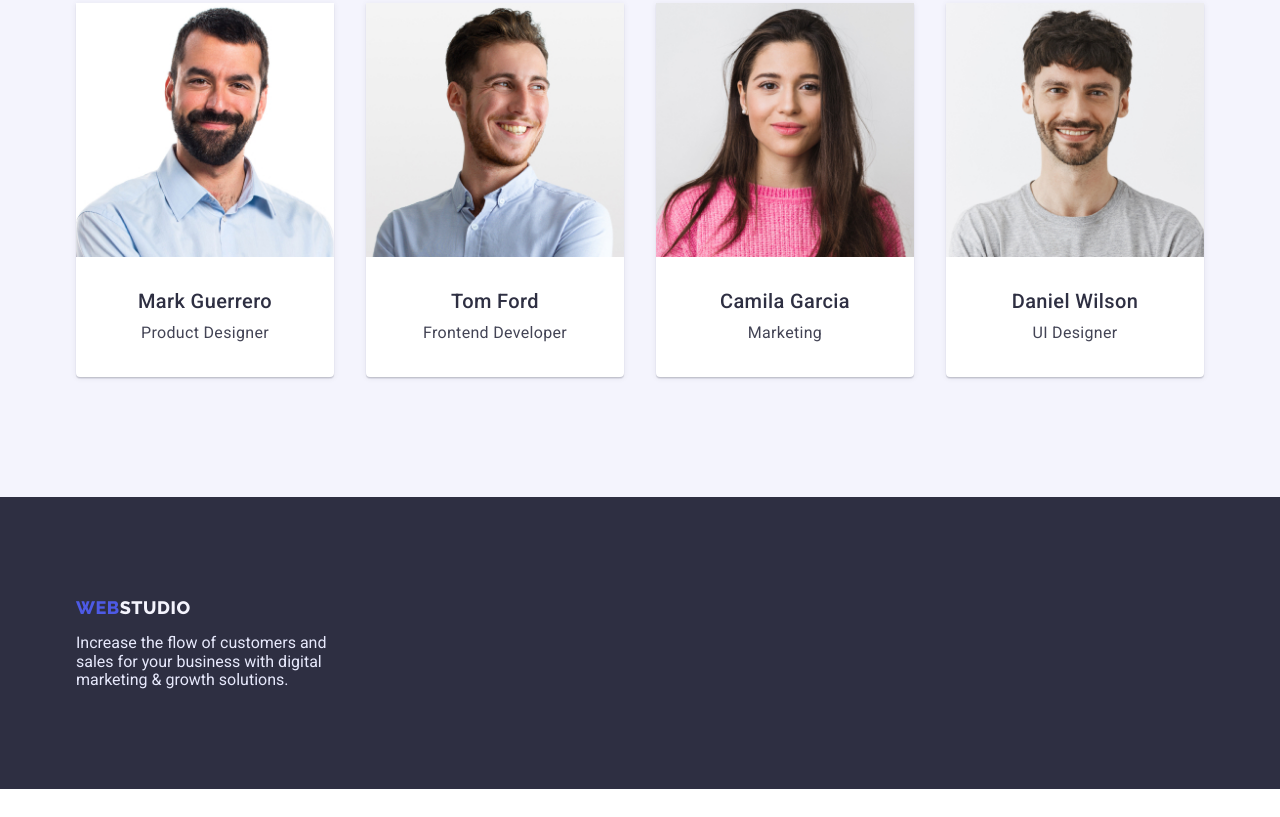
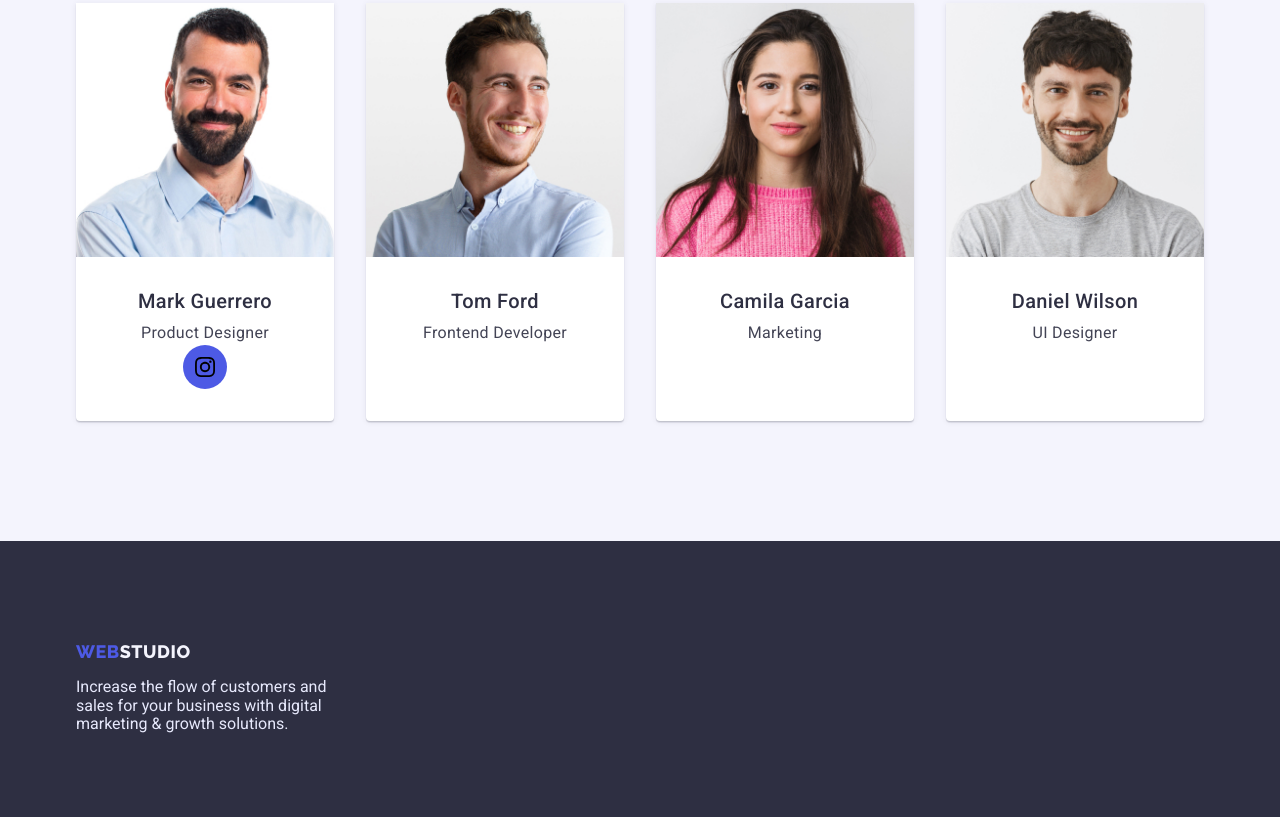
Before and after one commit to Sychov-Yurii/goit-markup-hw-04, a plain HTML site: page index.html in a window 1280 px wide. Shown: the part 1801-2618 px from the top of the page. Before the commit the page ends 2590 px from the top, so only its background shows below. Drawn offline with nearby package versions, Linux system fonts and the light colour scheme.

Commit message:
first icon

```diff
--- a/css/styles.css
+++ b/css/styles.css
@@ -120,7 +120,6 @@ img {
 
 .header-item {
     display: flex;
-
 }
 
 .header-link {
@@ -131,6 +130,7 @@ img {
     color:var(--NAVY-BLUE);
     display: flex;
 }
+
 .header-link:hover {
     color:#404bbf;
 }
@@ -158,13 +158,21 @@ img {
 
 .order-service {
     background-color:var(--NAVY-BLUE);
+    background-image: linear-gradient(
+        rgba(46, 47, 66, 0.7),
+        rgba(46, 47, 66, 0.7)
+    ),
+    url(../images/people-office-1.jpg);
+    background-repeat: no-repeat;
+    background-position: center;
+    background-size: cover;
     text-align: center;
     padding-top: 188px;
     padding-bottom: 188px;
+
 }
 
 .order-title {
-    background-color:var(--NAVY-BLUE);
     font-size: 56px;
     line-height: 1.07;
     text-align: center;
@@ -276,6 +284,10 @@ img {
     margin-bottom: 120px;
 }
 
+.strategy-wrap {
+
+}
+
 /*3 Section*/
 
 .section-about-position
@@ -345,15 +357,37 @@ margin-bottom: 120px;
     background-color: #FFFFFF;
     box-shadow: 0px 1px 6px rgba(46, 47, 66, 0.08), 0px 1px 1px rgba(46, 47, 66, 0.16), 0px 2px 1px rgba(46, 47, 66, 0.08);
     border-radius: 0px 0px 4px 4px;
-
 }
 
 .hero-content {
     padding-top: 32px;
     padding-bottom: 32px;
 }
+/* SOCIAL */
 
-/*3 Portfolio */
+.team-soc-list {
+    display: flex;
+    justify-content: center;
+    gap: 10px;
+}
+.team-soc-item {
+    width: 44px;
+    height: 44px;
+}
+
+.team-soc-link {
+    width: 100%;
+    height: 100%;
+    border-radius: 50%;
+    background-color:var(--IRIS);
+    display: flex;
+    align-items: center;
+    justify-content: center;
+}
+
+
+
+/* Portfolio */
 
 .container-portfolio {
     width: 1158px;
@@ -405,7 +439,6 @@ margin-bottom: 120px;
     border-top: none;
 }
 
-
 .portfolio-card {
 
 }
--- a/index.html
+++ b/index.html
@@ -51,28 +51,36 @@
           <h2 hidden class="strategy">Strategy</h2>
         <ul class="strategy-list list">
           <li class="strategy-position ">
+            <div class="strategy-wrap">
               <h3 class="strategy-title">Strategy</h3>
               <p class="strategy-subtitle">Our goal is to identify the business problem to walk away with the
               perfect and creative solution.
             </p>
+            </div>
           </li>
           <li class="strategy-position">
+            <div class="strategy-wrap">
               <h3 class="strategy-title">Punctuality</h3>
               <p class="strategy-subtitle">Bring the key message to the brand's audience for the best price
               within the shortest possible time.
             </p>
+            </div>
           </li>
           <li class="strategy-position">
+            <div class="strategy-wrap">
               <h3 class="strategy-title">Diligence</h3>
               <p class="strategy-subtitle">Research and confirm brands that present the strongest digital
               growth opportunities and minimize risk.
             </p>
+            </div>
           </li>
           <li class="strategy-position">
+            <div class="strategy-wrap">
               <h3 class="strategy-title">Technologies</h3>
               <p class="strategy-subtitle">Design practice focused on digital experiences. We bring forth a
               deep passion for problem-solving.
             </p>
+            </div>
           </li>
         </ul>
         </div>
@@ -105,6 +113,15 @@
                 <div class="hero-content">
                   <h3 class="hero-title">Mark Guerrero</h3>
                   <p class="hero-subtitle">Product Designer</p>
+                  <ul class="team-soc-list list">
+                    <li class="team-soc-item">
+                      <a class="team-soc-link link" href="">
+                        <svg width="20" height="20" class="team-soc-icon">
+                          <use href="./images/icons.svg#icon-instagram"></use>
+                        </svg>
+                      </a>
+                    </li>
+                  </ul>
                 </div>
 
             </li>
```
Also changed, not shown: images/icons.svg (added), images/people-office-1.jpg (added). Lines whose indentation alone changed are shown as unchanged.
